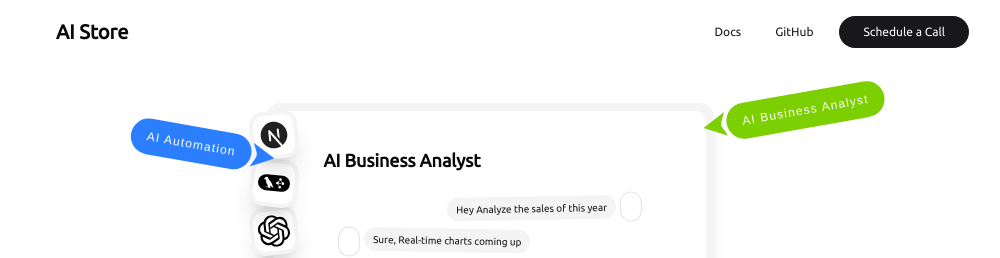
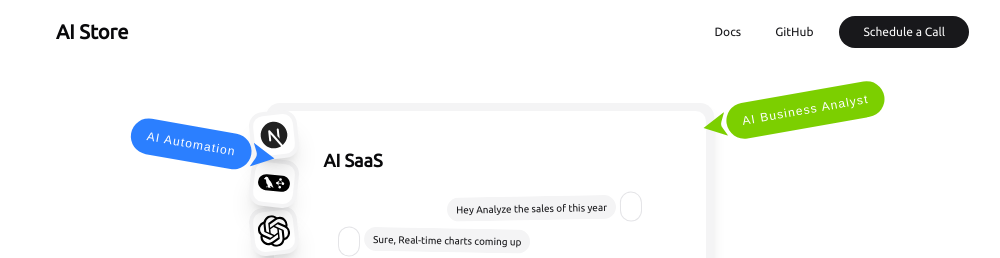
Before and after one commit to subhash131/Infractx, a Next.js app in the folder apps/web/: page / in a window 1280 px wide. Shown: the top 258 px of the page, without its empty margins (150-1150 px from the left). Built offline with nearby package versions, Linux system fonts and the light colour scheme; some icons are missing; a web font is replaced by a local one.

Commit message:
feat intro: restructure the folder

```diff
--- a/apps/web/components/landing/intro.tsx
+++ b/apps/web/components/landing/intro/index.tsx
@@ -134,7 +134,7 @@ const AIChatWindow = () => {
     <div className="w-[80%] h-full bg- rounded-xl shadow-lg p-2 bg-accent">
       <div className="size-full bg-background rounded-lg flex flex-col items-center justify-end p-2">
         <div className="w-[80%] h-10 bg--50">
-          <Label className="text-lg font-semibold">AI Business Analyst</Label>
+          <Label className="text-lg font-semibold">AI SaaS</Label>
         </div>
         <div
           className="h-52 max-h-52 w-full flex flex-col items-center px-14 overflow-y-scroll hide-scrollbar p-2 gap-1"
```
Also changed, not shown: apps/web/components/landing/intro/ai-chart.tsx (renamed from apps/web/components/landing/ai-chart.tsx), apps/web/components/landing/intro/arrow.tsx (renamed from apps/web/components/landing/arrow.tsx), apps/web/components/landing/intro/project-tooltip.tsx (renamed from apps/web/components/landing/project-tooltip.tsx).
